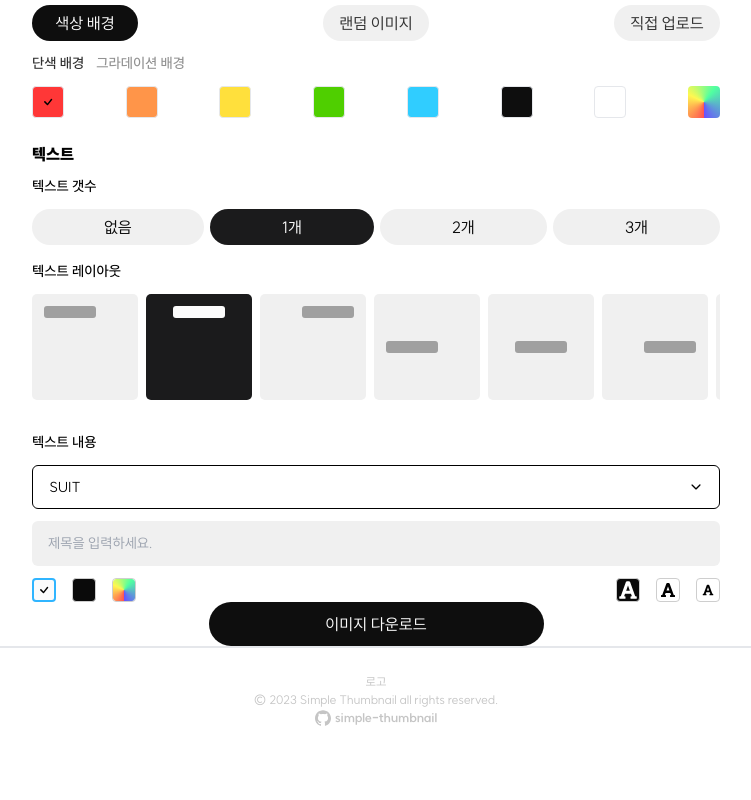
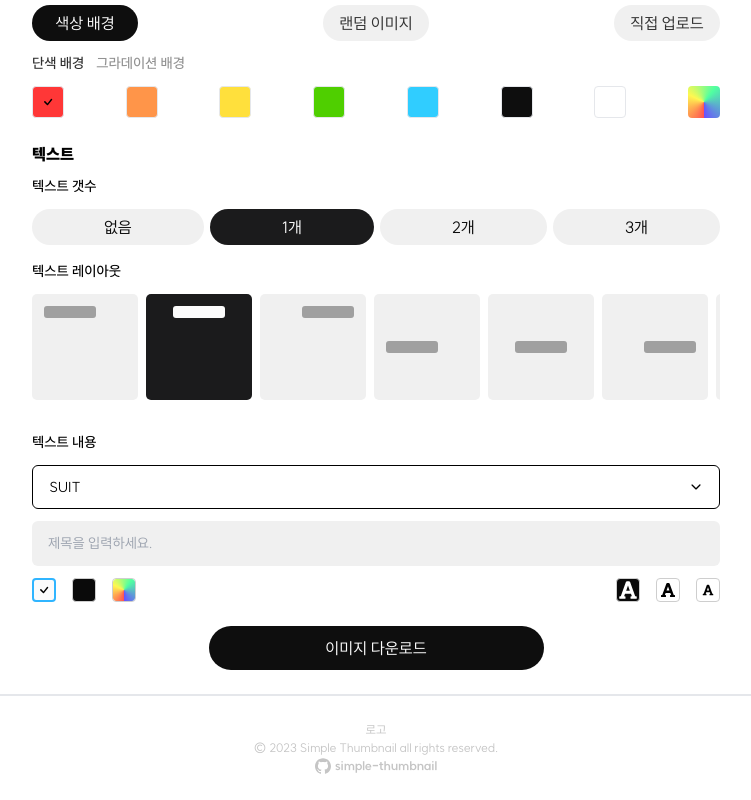
Before and after one commit to Yangjaecheon-Otter-Guardians/simple-thumbnail, a React (Create React App) app in the folder frontend/: page / in a window 1280 px wide. Shown: the part 523-1323 px from the top of the page, without its empty margins (264-1015 px from the left). Before the commit the page ends 1275 px from the top, so only its background shows below. Built offline with nearby package versions, Linux system fonts and the light colour scheme.

Commit message:
feature : download button vertical padding

```diff
--- a/frontend/src/components/DownloadButton.tsx
+++ b/frontend/src/components/DownloadButton.tsx
@@ -19,7 +19,7 @@ function DownloadButton({ previewRef }: Props) {
   return (
     <>
       <button
-        className="bg-primary-100 text-lighten text-md2 px-[20px] py-[10px] rounded-[100px] w-[335px] flex flex-row justify-center gap-[5px] items-center"
+        className="bg-primary-100 text-lighten text-md2 px-[20px] py-[10px] rounded-[100px] w-[335px] flex flex-row justify-center gap-[5px] items-center my-6"
         onClick={handleClick}
       >
         {isLoad ? <Loading /> : null}
```
